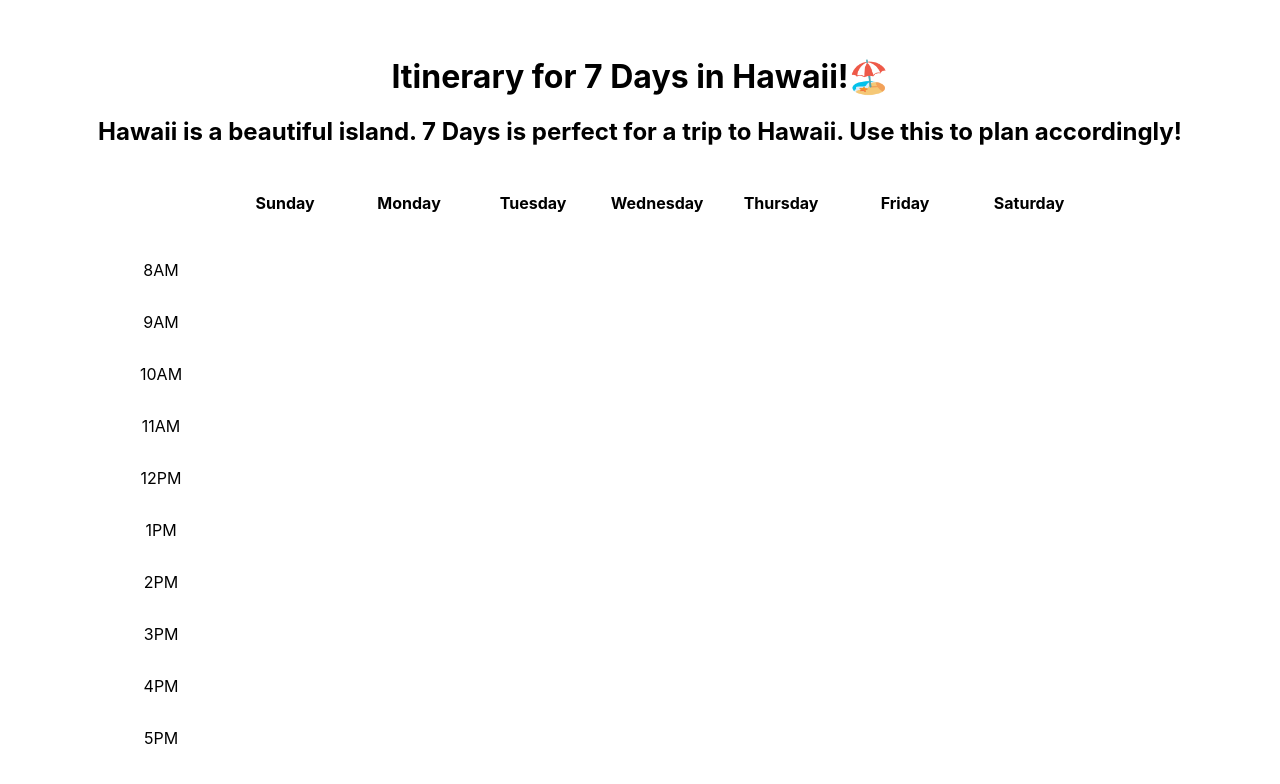
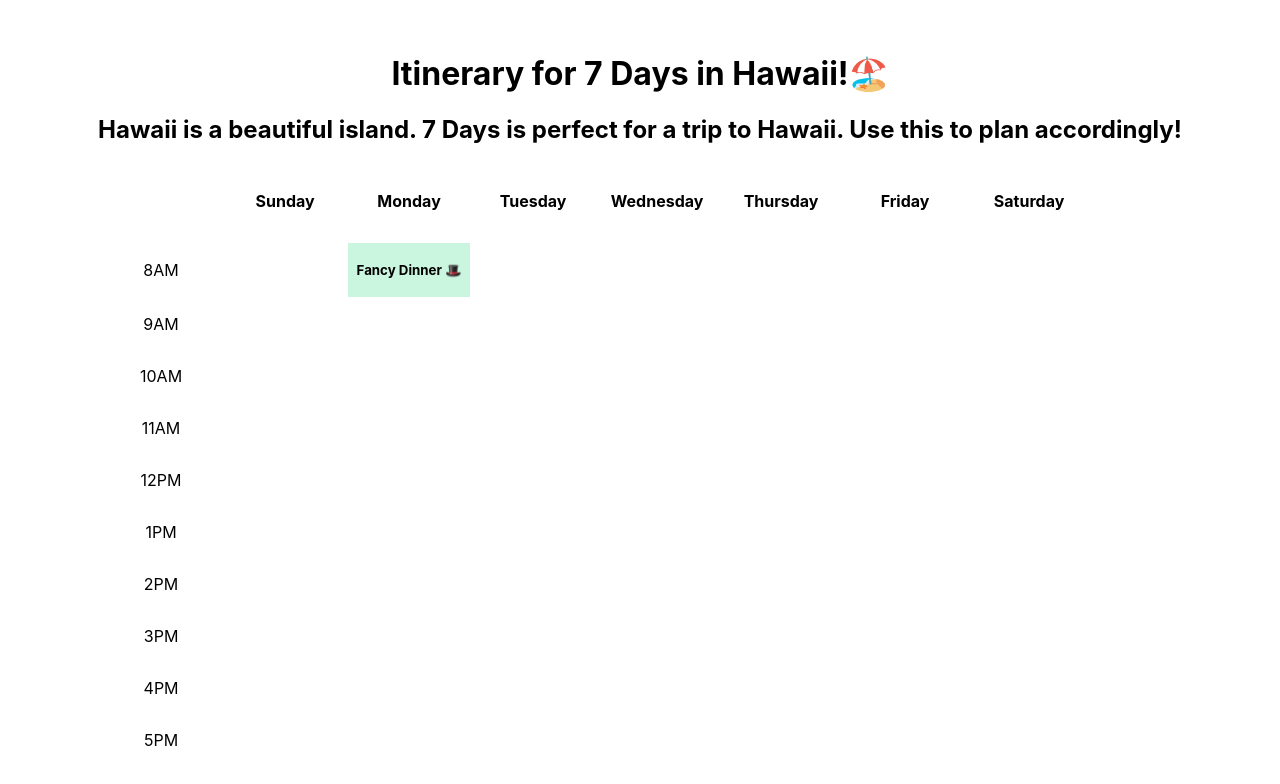
Before and after one commit to docteurj/CodePath-Lab-1-TimeTabled, a React (Vite) app in the folder timetabled/: page / in a window 1280 px wide. Shown: the top 784 px of the page. Built offline with nearby package versions, Linux system fonts and the light colour scheme.

Commit message:
Completed Event Component w/Implementation

```diff
--- a/timetabled/src/components/Calendar.jsx
+++ b/timetabled/src/components/Calendar.jsx
@@ -1,4 +1,6 @@
 import React from "react";
+import Event from './Event'
+
 
 const Calendar = () => {
   return (
@@ -18,7 +20,8 @@
     <tbody>
       <tr>
           <td className="time">8AM</td>
-          <td></td>
+          <Event />
+          <Event event='Fancy Dinner 🎩' color ='green'/>
           <td></td>
           <td></td>
           <td></td>
--- /dev/null
+++ b/timetabled/src/components/Event.jsx
@@ -0,0 +1,12 @@
+import React from "react";
+
+const Event = (props) => {
+    return (
+        <td className={'Event ' + props.color}>
+            <h5>{props.event}</h5>
+        </td>
+
+    );
+};
+
+export default Event;
--- a/timetabled/src/index.css
+++ b/timetabled/src/index.css
@@ -19,3 +19,24 @@
   .time{
     height: 40px;
   }
+
+  .Event {
+    width: 100px;
+  }
+
+  .Event h6,h5 {
+    line-height: 0px;
+    align-content: center;
+  }
+
+  .pink {
+    background:pink;
+  }
+
+  .blue {
+    background:rgb(190, 219, 229);
+  }
+
+  .green {
+    background:rgb(202, 245, 222);
+  }
```
